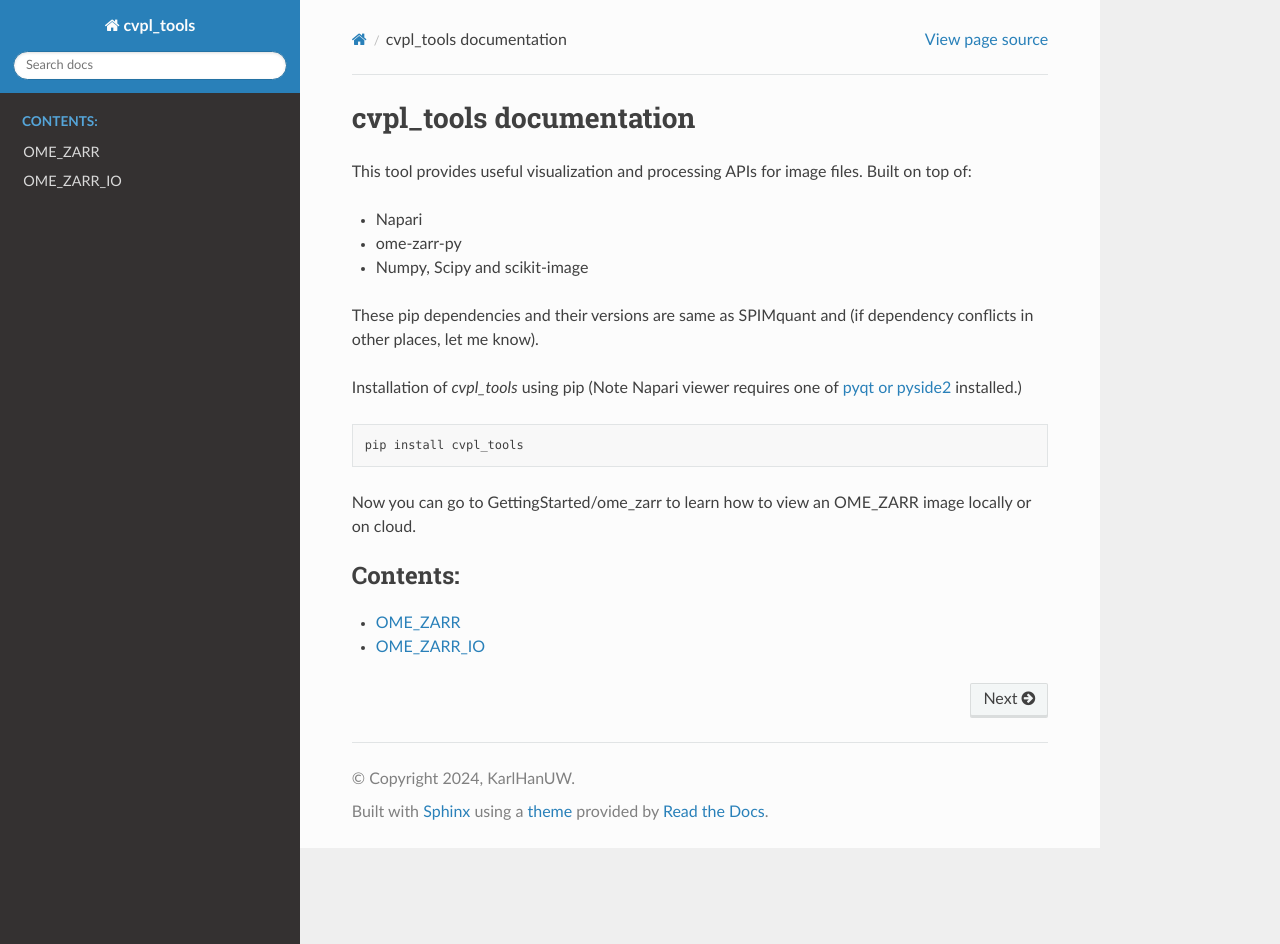
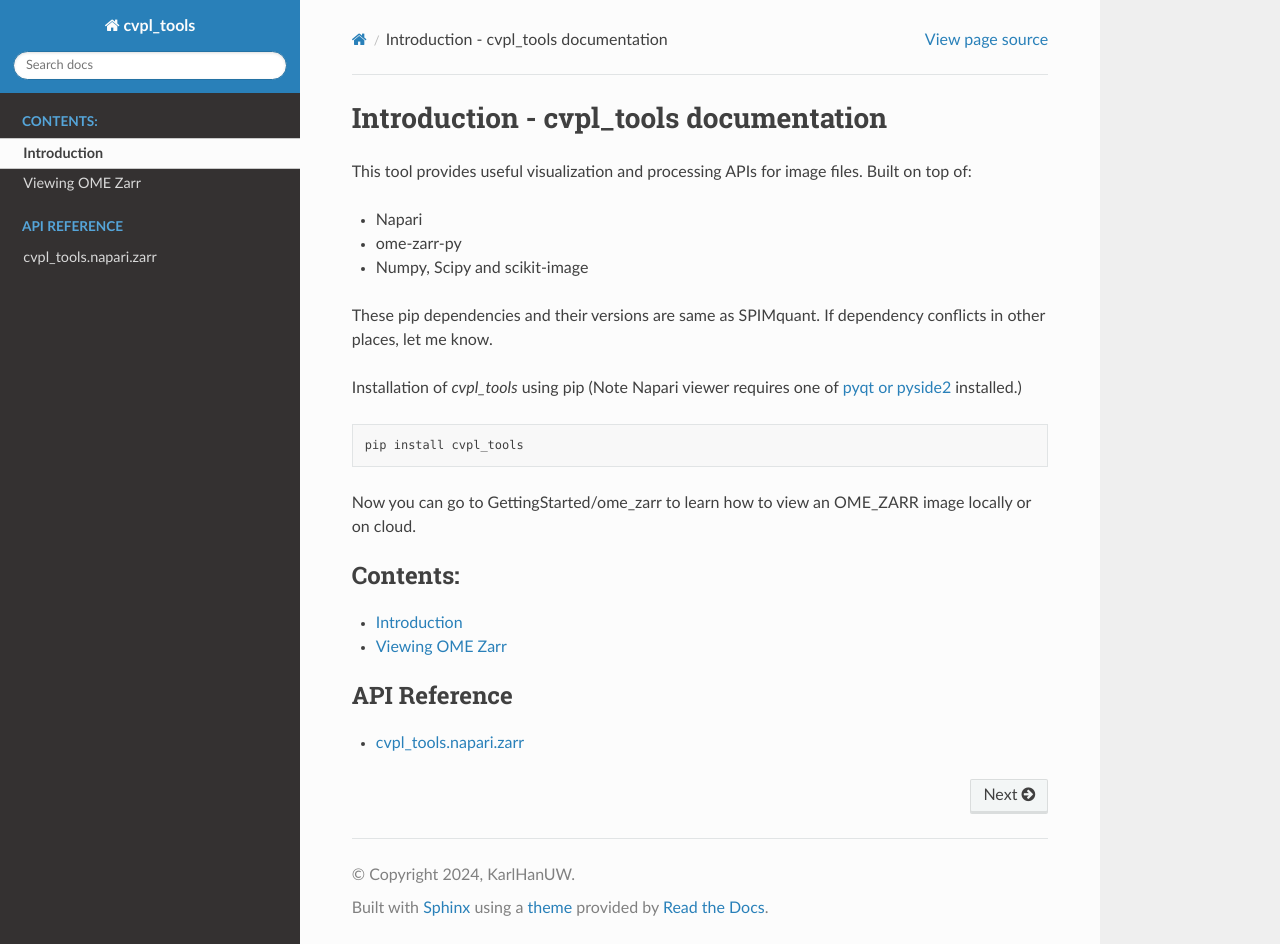
Before and after one commit to khanlab/cvpl_tools, a Sphinx documentation site: the page built from docs/index.rst, in a window 1280 px wide and 944 px high. Built offline with Sphinx 7.4.7 and the Read the Docs theme 2.0.0, drawn with Linux system fonts in a browser that asks for light colours.

Commit message:
reformat doc

```diff
--- a/docs/API/ome_zarr_io.rst
+++ b/docs/API/napari_zarr.rst
@@ -1,9 +1,9 @@
 .. _ome_zarr_io:
 
-OME_ZARR_IO
-===========
+cvpl_tools/napari/zarr.py
+=========================
 
-View source at `io.py <https://github.com/khanlab/cvpl_tools/blob/main/src/cvpl_tools/ome_zarr/io.py>`_.
+View source at `io.py <https://github.com/khanlab/cvpl_tools/blob/main/src/cvpl_tools/napari/zarr.py>`_.
 
 For OME ZARR images, `add_ome_zarr_array_from_path` can be used generally. If an image has an
 associated label OME_ZARR file(s) in the "[image_ome_zarr]/labels/label_name" path, then the
--- a/docs/index.rst
+++ b/docs/index.rst
@@ -3,9 +3,8 @@
    You can adapt this file completely to your liking, but it should at least
    contain the root `toctree` directive.
 
-cvpl_tools documentation
-========================
-
+Introduction - cvpl_tools documentation
+=======================================
 
 This tool provides useful visualization and processing APIs for image files. Built on
 top of:
@@ -14,8 +13,8 @@ top of:
 - ome-zarr-py
 - Numpy, Scipy and scikit-image
 
-These pip dependencies and their versions are same as SPIMquant and (if dependency
-conflicts in other places, let me know).
+These pip dependencies and their versions are same as SPIMquant. If dependency
+conflicts in other places, let me know.
 
 Installation of `cvpl_tools` using pip (Note Napari viewer requires one of
 `pyqt or pyside2 <https://napari.org/stable/tutorials/fundamentals/installation.html>`_ installed.)
@@ -30,5 +29,11 @@ or on cloud.
    :maxdepth: 2
    :caption: Contents:
 
-   GettingStarted/ome_zarr
-   API/ome_zarr_io
+   Introduction <self>
+   Viewing OME Zarr <GettingStarted/ome_zarr>
+
+.. toctree::
+   :maxdepth: 2
+   :caption: API Reference
+
+   cvpl_tools.napari.zarr <API/napari_zarr>
```
Also changed, not shown: 1 other file.
